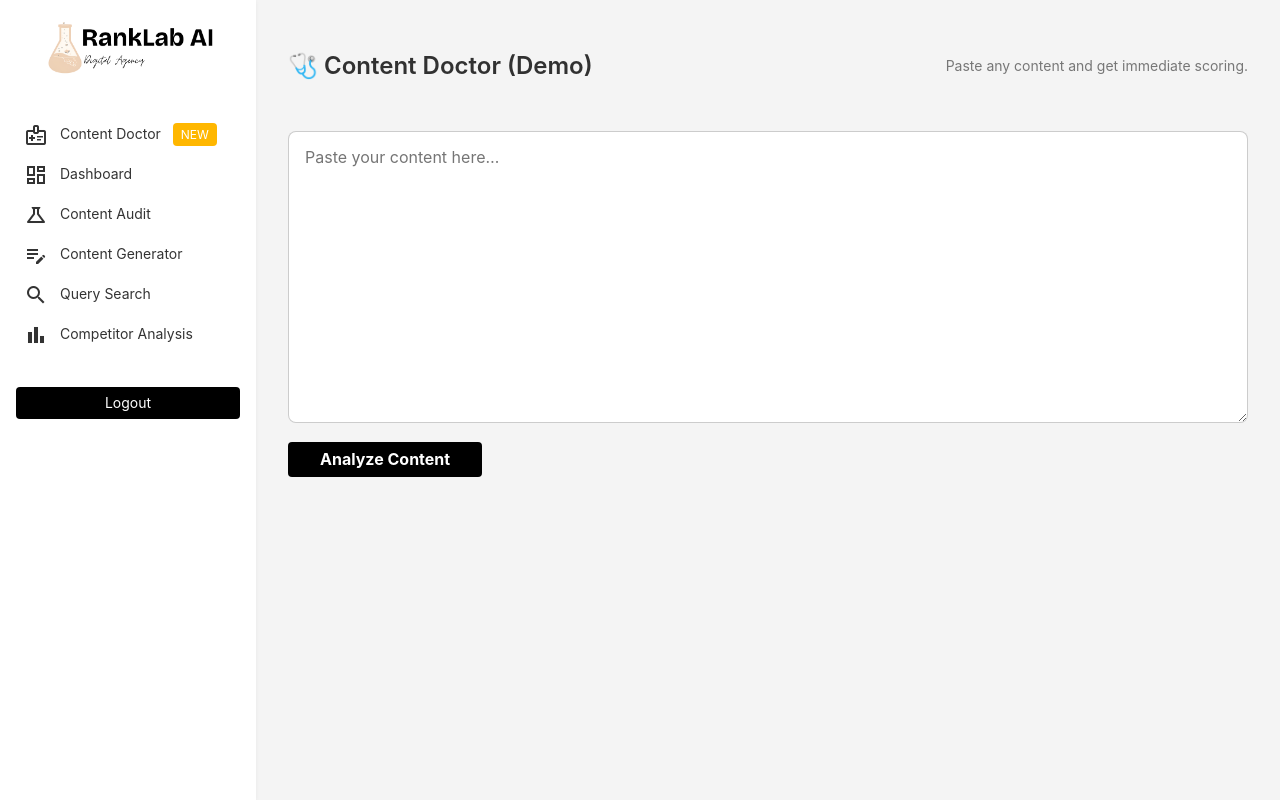
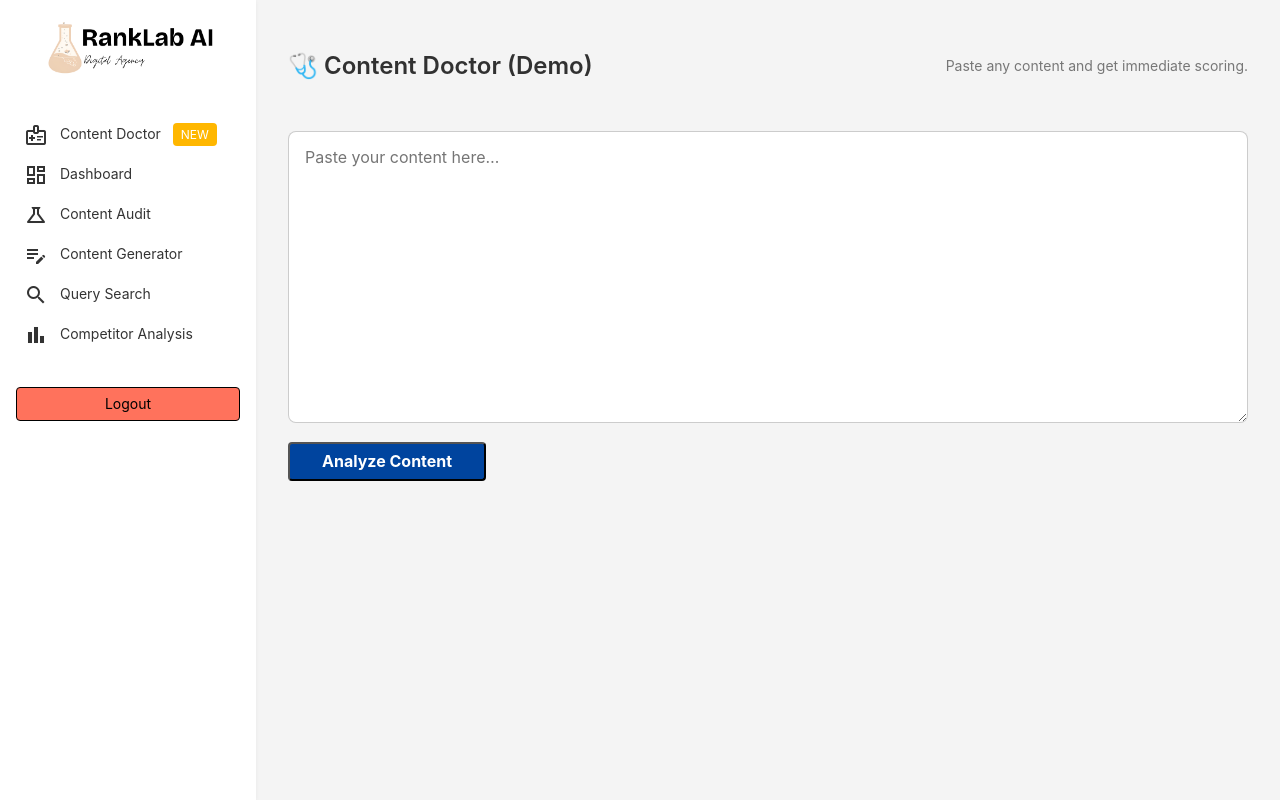
Before and after one commit to RankLab-AI/ranklab-alpha, a FastAPI app: page /content-doctor in a window 1280 px wide. Run offline with FastAPI, Linux system fonts and the light colour scheme; parts of the project's set-up code (start-up, migrations or seed data) failed here and were passed over.

Commit message:
feat: updates styles and colors

```diff
--- a/app/static/css/styles.css
+++ b/app/static/css/styles.css
@@ -36,23 +36,3 @@ body {
 .sidebar a:hover {
     text-decoration: none;
 }
-
-button, .btn {
-    background-color: black !important;
-    color: white !important;
-    border: none;
-  }
-
-button:hover, .btn:hover {
-    background-color: #222 !important;
-}
-
-button:not(.logout-btn), .btn:not(.logout-btn) {
-    background-color: black !important;
-    color: white !important;
-    border: none;
-}
-
-button:not(.logout-btn):hover, .btn:not(.logout-btn):hover {
-    background-color: #222 !important;
-}
--- a/app/templates/partials/sidebar.html
+++ b/app/templates/partials/sidebar.html
@@ -24,7 +24,9 @@
         <span class="material-icons-outlined mr2 v-mid">bar_chart</span> Competitor Analysis
       </a>
       <form action="/logout" method="post" class="mt4">
-        <button type="submit" class="f6 link dim br2 ba ph3 pv2 mb2 dib black w-100 bg-light-red">Logout</button>
+        <button type="submit" class="f6 link dim br2 ba ph3 pv2 mb2 dib w-100 bg-light-red">
+            Logout
+        </button>
       </form>
     </nav>
 </aside>
```
